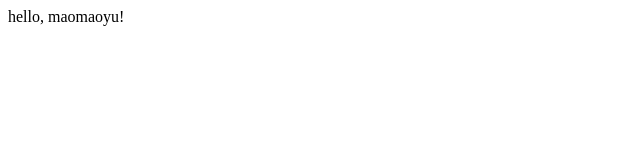
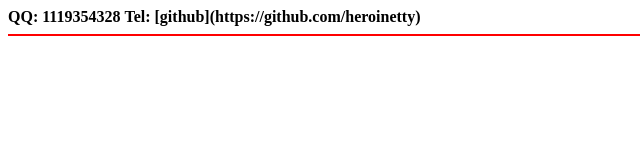
Before and after one commit to heroinetty/heroinetty.github.io, a plain HTML site: page index.html in a window 1280 px wide. Shown: the whole page, without its empty margins (0-640 px from the left). Drawn offline with Linux system fonts and the light colour scheme.

Commit message:
Update index.html

```diff
--- a/index.html
+++ b/index.html
@@ -1 +1,3 @@
-hello, maomaoyu!
+<strong>QQ: 1119354328</strong>
+<strong>Tel: [github](https://github.com/heroinetty)</strong>
+<hr color = red></hr>
```
